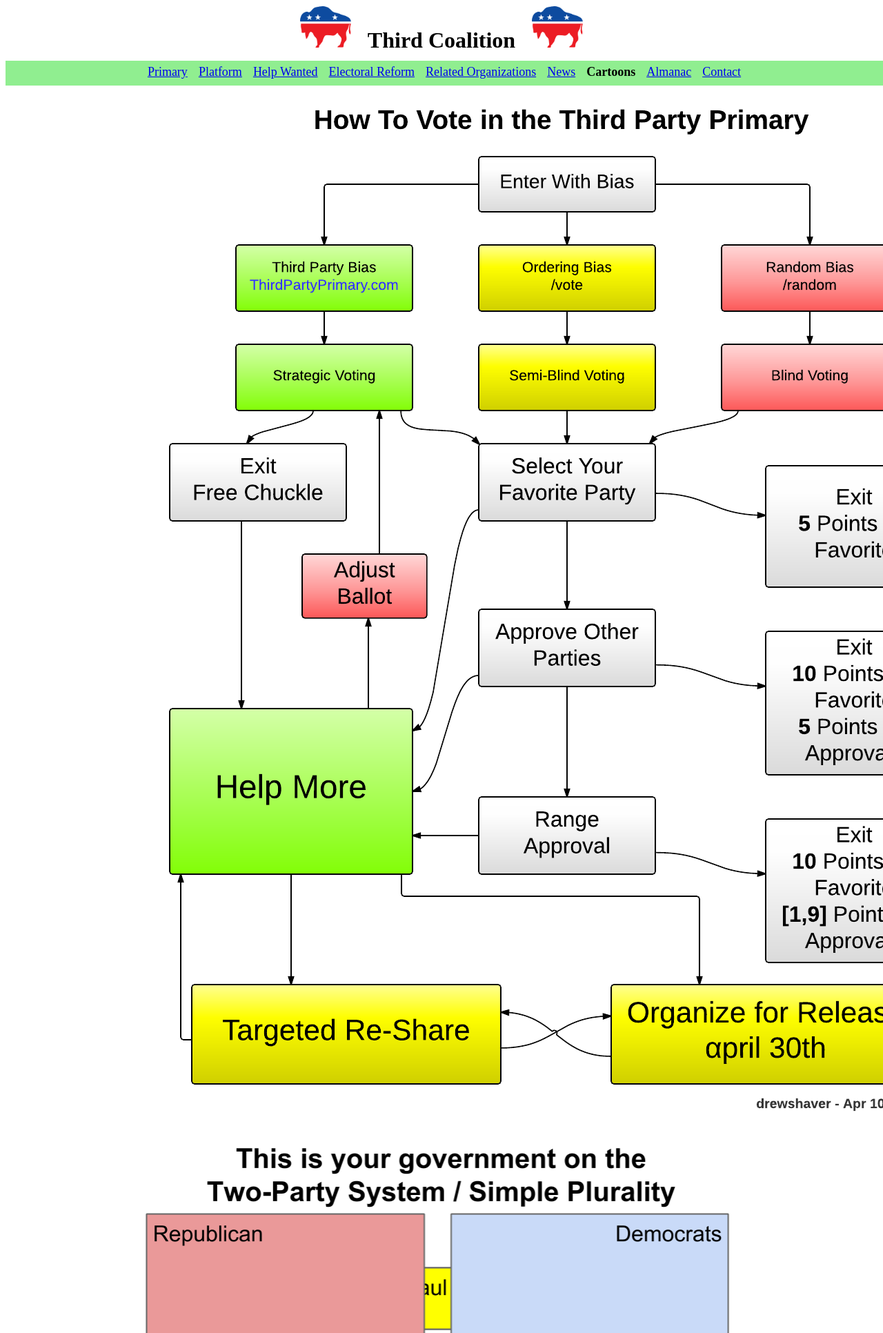
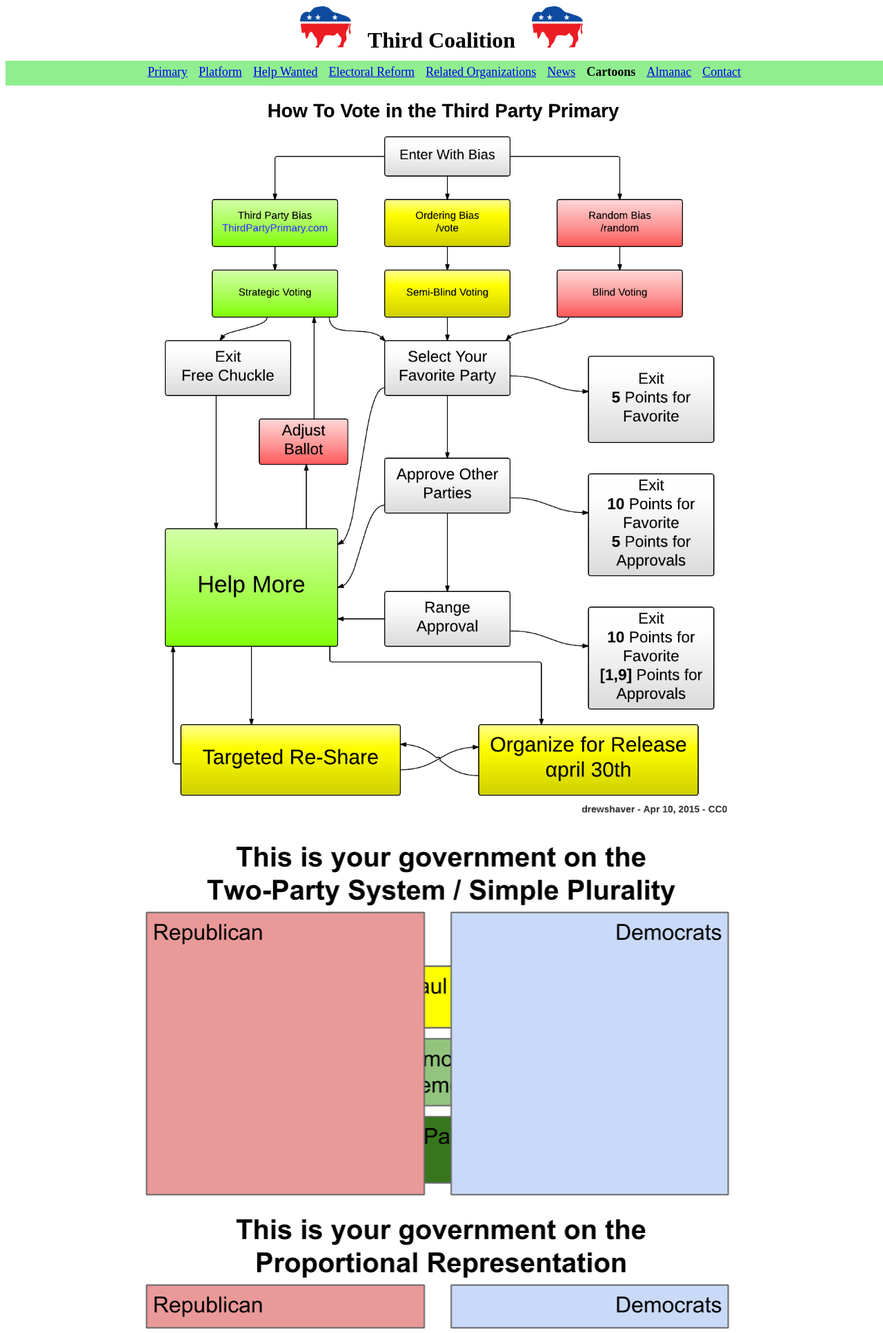
Before and after one commit to ThirdCoalition/primary, a Django app: page /blog in a window 1280 px wide; the page is wider, and only the part inside the window is pictured. Shown: the top 1932 px of that part at 69% size. Run offline with Django 3.2, Linux system fonts and the light colour scheme.

Commit message:
cutting image down to size

```diff
--- a/templates/blog.html
+++ b/templates/blog.html
@@ -5,7 +5,7 @@
 {% block content %}
 
 <div class="topdiv" style="padding-top:4px;">
-  <img src="{% static 'howtovote.png' %}" alt="transparency" />
+  <img src="{% static 'howtovote.png' %}" alt="transparency" style="width:960px;"/>
 
   <img src="{% static 'transparency.png' %}" alt="transparency" />
 
```
